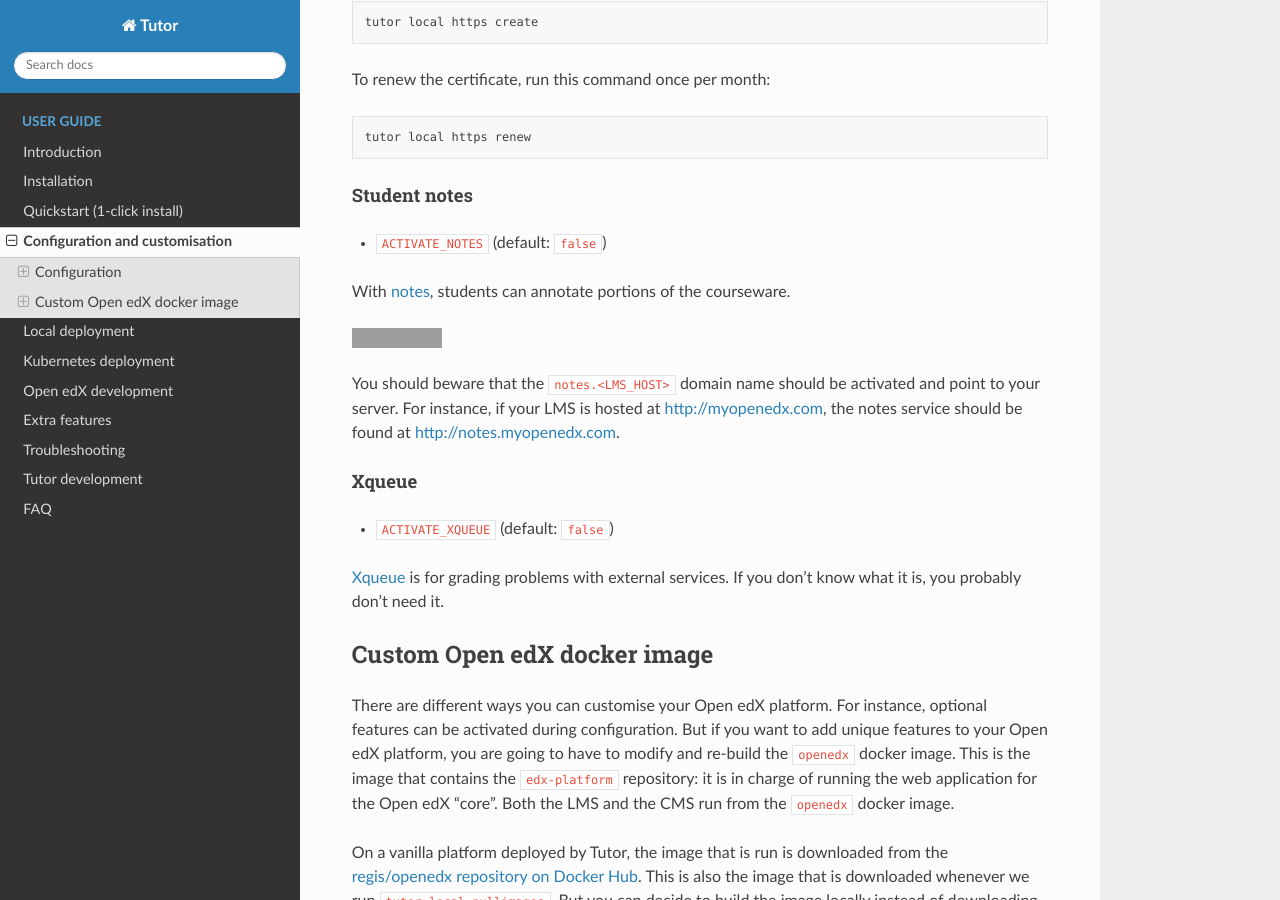
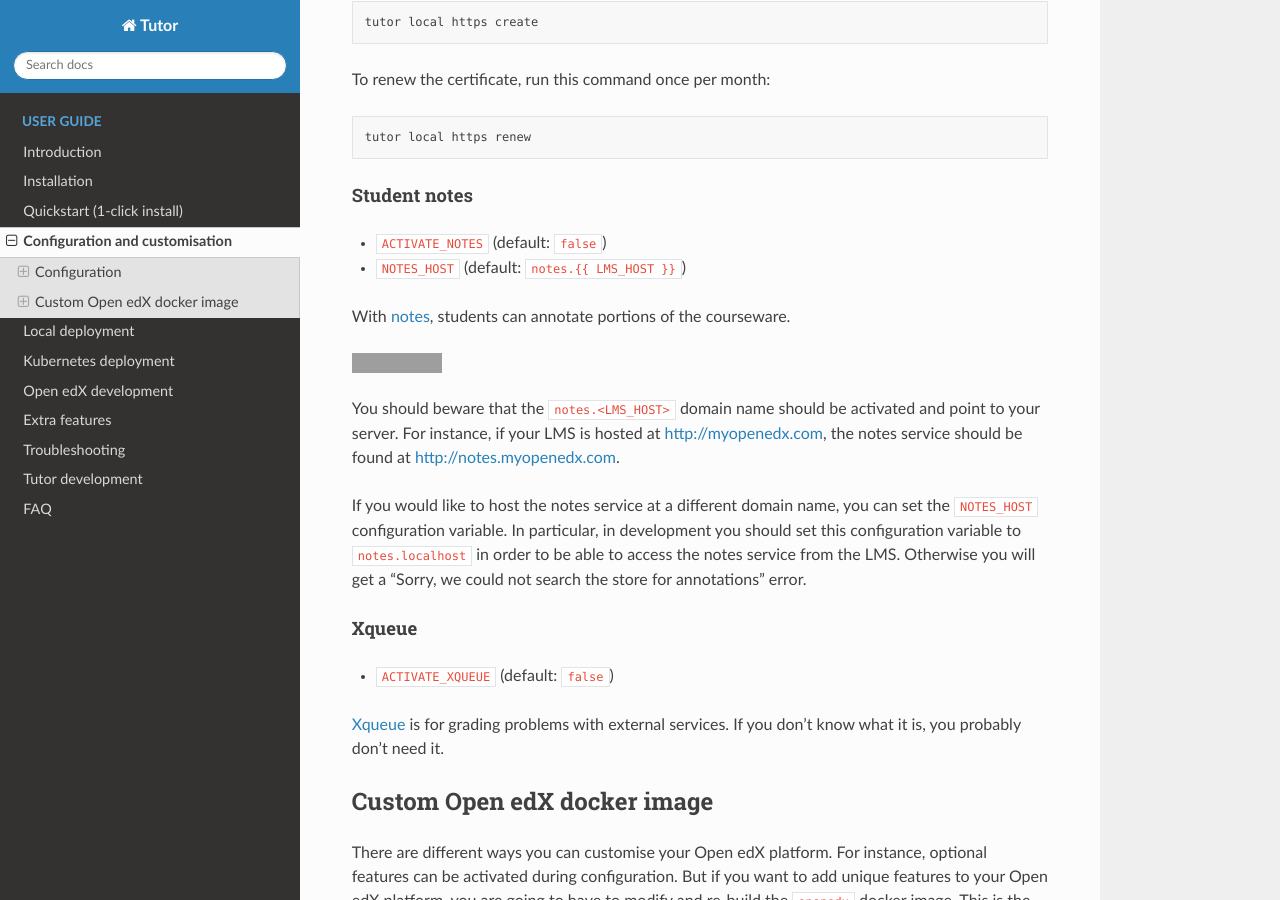
Before and after one commit to overhangio/tutor, a Sphinx documentation site: the page built from docs/configuration.rst, in a window 1280 px wide and 900 px high, scrolled down 4065 px. Built offline with Sphinx 7.4.7 and the Read the Docs theme 2.0.0, drawn with Linux system fonts in a browser that asks for light colours; grey boxes are pictures that could not be loaded.

Commit message:
Make it possible to configure the notes service hostname
This is important, in particular in development.

```diff
--- a/docs/configuration.rst
+++ b/docs/configuration.rst
@@ -168,6 +168,7 @@
 *************
 
 - ``ACTIVATE_NOTES`` (default: ``false``)
+- ``NOTES_HOST`` (default: ``notes.{{ LMS_HOST }}``)
 
 With `notes <https://edx.readthedocs.io/projects/open-edx-building-and-running-a-course/en/open-release-ironwood.master/exercises_tools/notes.html?highlight=notes>`_, students can annotate portions of the courseware.
 
@@ -175,6 +176,8 @@
     :alt: Notes in action
 
 You should beware that the ``notes.<LMS_HOST>`` domain name should be activated and point to your server. For instance, if your LMS is hosted at http://myopenedx.com, the notes service should be found at http://notes.myopenedx.com.
+
+If you would like to host the notes service at a different domain name, you can set the ``NOTES_HOST`` configuration variable. In particular, in development you should set this configuration variable to ``notes.localhost`` in order to be able to access the notes service from the LMS. Otherwise you will get a "Sorry, we could not search the store for annotations" error.
 
 Xqueue
 ******
```
Also changed, not shown: CHANGELOG.md (+4 -0 lines), 8 other files.
